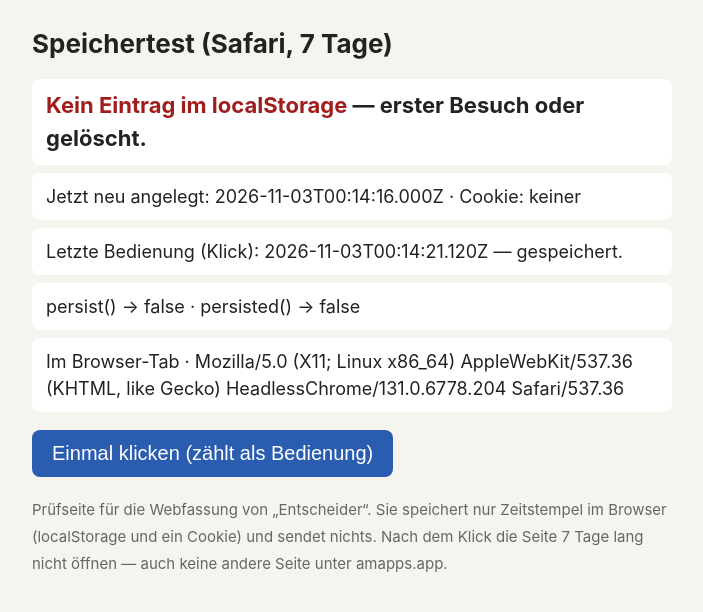
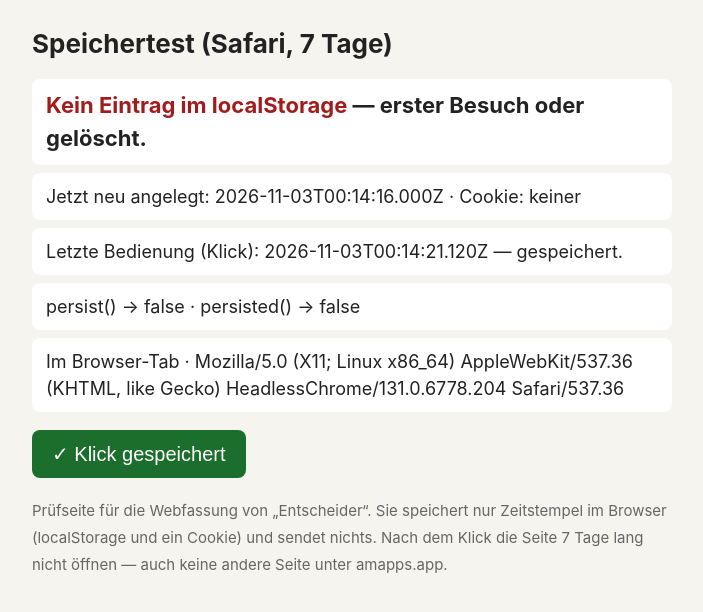
Before and after one commit to Tokeyme/amapps, a plain HTML site: page safari-test/index.html in a window 1280 px wide. Both pictures are taken after a click on the button "Einmal klicken (zählt als Bedienung)". Shown: the whole page, without its empty margins (288-991 px from the left). Drawn offline with Linux system fonts and the light colour scheme.

Commit message:
safari-test: Knopf wirkt sofort, persist() mit Zeitlimit
Fassung 1 hängte den Knopf erst nach der Antwort von persist() an; in
Safari blieb er am 03.11.2026 ohne Wirkung. Jetzt zuerst der Knopf (mit
sichtbarer Rückmeldung), persist()/persisted() mit 5 s Frist.

Co-Authored-By: Claude Opus 5.5 <noreply@anthropic.com>

```diff
--- a/safari-test/index.html
+++ b/safari-test/index.html
@@ -64,23 +64,31 @@
   $('bedienung').textContent = 'Letzte Bedienung (Klick): ' +
     (klick ? klick + ' (vor ' + tage(klick) + ' Tagen)' : 'noch keine');
 
-  // Wie das Spiel: persist() beim Start, dann persisted() lesen.
-  let p1 = 'nicht vorhanden', p2 = 'nicht vorhanden';
-  try {
-    if (navigator.storage && navigator.storage.persist) p1 = String(await navigator.storage.persist());
-    if (navigator.storage && navigator.storage.persisted) p2 = String(await navigator.storage.persisted());
-  } catch (e) { p1 = 'Fehler: ' + e; }
-  $('persist').textContent = 'persist() → ' + p1 + ' · persisted() → ' + p2;
+  // Der Knopf zuerst — er darf nicht auf persist() warten müssen (Fassung 1 tat das; in
+  // Safari blieb der Knopf am 03.11.2026 ohne Wirkung).
+  $('knopf').addEventListener('click', () => {
+    const t = new Date().toISOString();
+    let ok = true;
+    try { localStorage.setItem(L + 'klick', t); ok = localStorage.getItem(L + 'klick') === t; } catch (e) { ok = false; }
+    $('bedienung').textContent = 'Letzte Bedienung (Klick): ' + t + (ok ? ' — gespeichert.' : ' — SPEICHERN FEHLGESCHLAGEN');
+    $('knopf').textContent = ok ? '✓ Klick gespeichert' : '✗ Speichern fehlgeschlagen';
+    $('knopf').style.background = ok ? '#1b6e2b' : '#a11d1d';
+  });
 
   const standalone = window.matchMedia('(display-mode: standalone)').matches || navigator.standalone === true;
   $('umgebung').textContent = (standalone ? 'Als Web-App (Dock/Home-Bildschirm)' : 'Im Browser-Tab') +
     ' · ' + navigator.userAgent;
 
-  $('knopf').addEventListener('click', () => {
-    const t = new Date().toISOString();
-    try { localStorage.setItem(L + 'klick', t); } catch (e) {}
-    $('bedienung').textContent = 'Letzte Bedienung (Klick): ' + t + ' — gespeichert.';
-  });
+  // Wie das Spiel: persist() beim Start, dann persisted() lesen — mit Zeitlimit, damit eine
+  // ausbleibende Antwort sichtbar wird statt die Seite anzuhalten.
+  const mitFrist = (p, ms) => Promise.race([p, new Promise(r => setTimeout(() => r('keine Antwort nach ' + ms / 1000 + ' s'), ms))]);
+  $('persist').textContent = 'persist() … wartet auf Antwort';
+  let p1 = 'nicht vorhanden', p2 = 'nicht vorhanden';
+  try {
+    if (navigator.storage && navigator.storage.persist) p1 = String(await mitFrist(navigator.storage.persist(), 5000));
+    if (navigator.storage && navigator.storage.persisted) p2 = String(await mitFrist(navigator.storage.persisted(), 5000));
+  } catch (e) { p1 = 'Fehler: ' + e; }
+  $('persist').textContent = 'persist() → ' + p1 + ' · persisted() → ' + p2;
 })();
 </script>
 </body>
```
